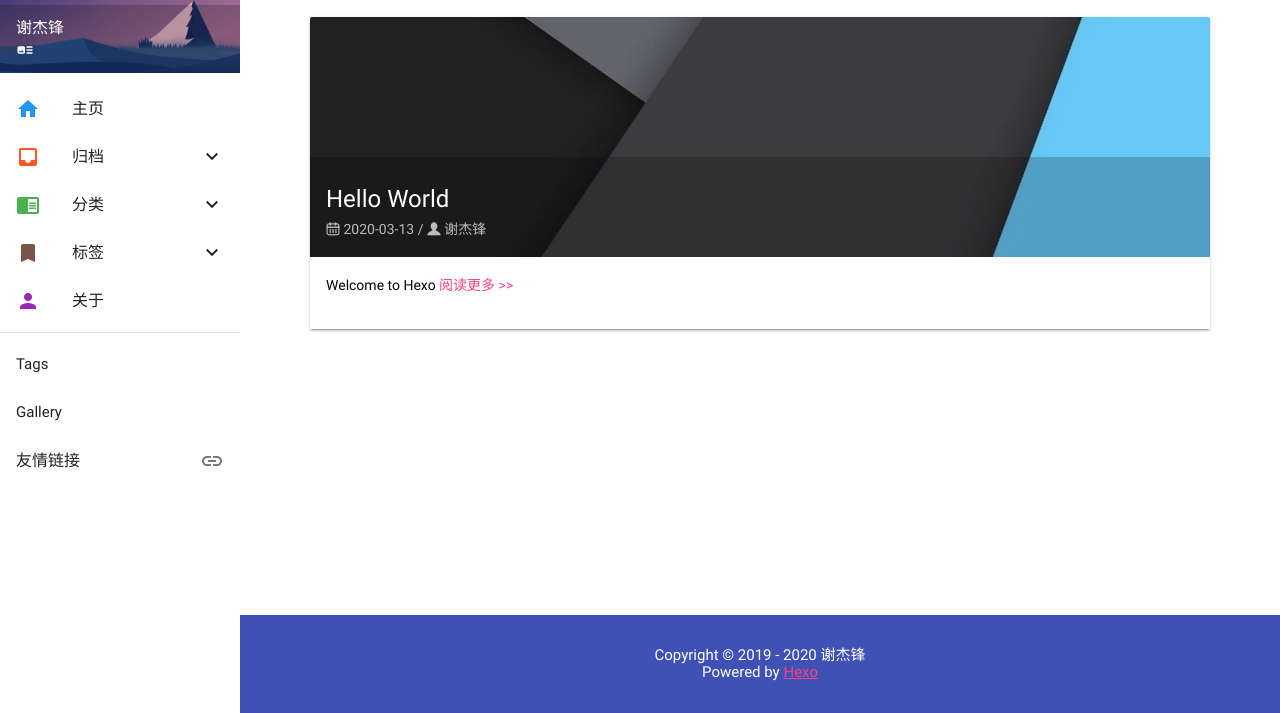
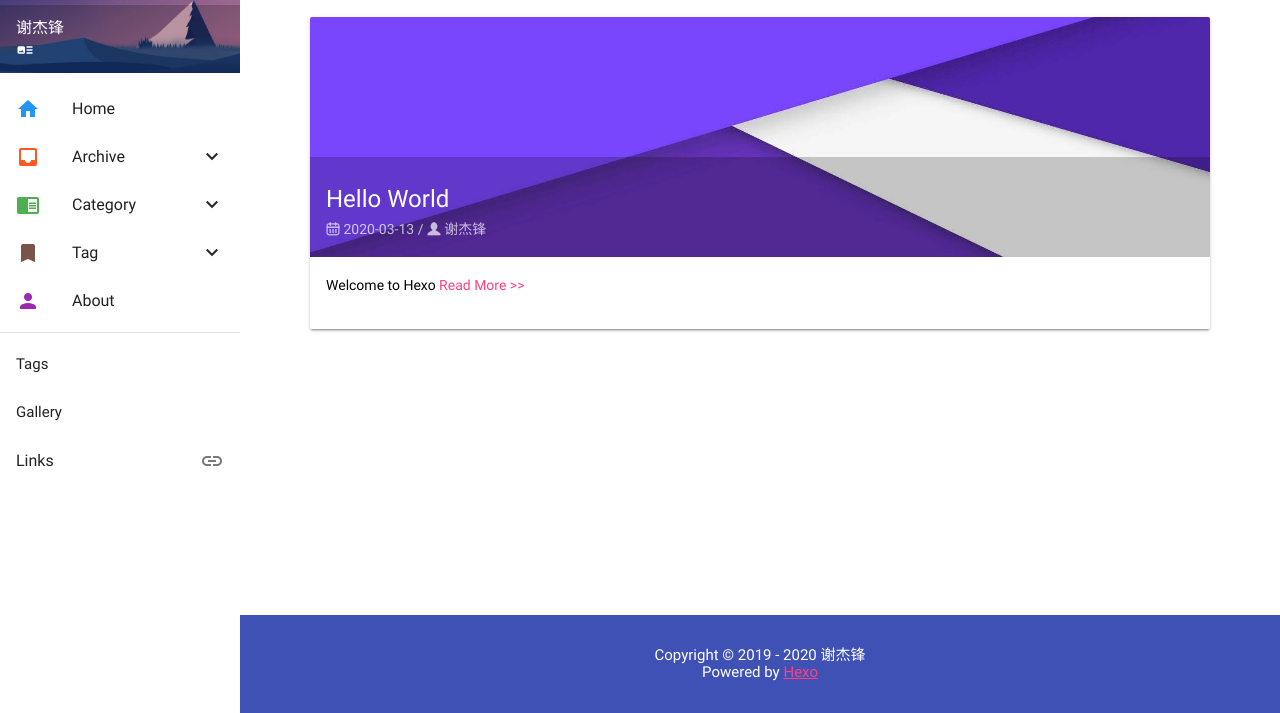
Before and after one commit to vitem98/vitem98.github.io, a plain HTML site: page archives/index.html in a window 1280 px wide. Shown: the part 87-800 px from the top of the page. Drawn offline with Linux system fonts and the light colour scheme; no server answers; files whose address does not match are found by name.

Commit message:
Site updated: 2020-03-14 00:19:19

```diff
--- a/archives/index.html
+++ b/archives/index.html
@@ -8,7 +8,7 @@
   <meta name="renderer" content="webkit">
 
 
-  <title>归档 | 谢杰锋的博客</title>
+  <title>Archive | 谢杰锋的博客</title>
 
   <link rel="shortcut icon" href="/images/favicon.png">
   <link rel="alternate" href="/atom.xml" title="谢杰锋的博客">
@@ -60,7 +60,7 @@
     <a href="javascript:;" class="mdui-btn mdui-btn-icon" mdui-drawer="{target: '#sidebar', swipe: true}"><i class="mdui-icon material-icons">menu</i></a>
     <a href="/" class="mdui-typo-headline">谢杰锋的博客</a>
     <div class="mdui-toolbar-spacer"></div>
-    <a href="javascript:;" class="mdui-btn mdui-btn-icon" mdui-dialog="{target: '#search'}" mdui-tooltip="{content: '搜索'}"><i class="mdui-icon material-icons">search</i></a>
+    <a href="javascript:;" class="mdui-btn mdui-btn-icon" mdui-dialog="{target: '#search'}" mdui-tooltip="{content: 'Search'}"><i class="mdui-icon material-icons">search</i></a>
     <a href="/atom.xml" class="mdui-btn mdui-btn-icon" mdui-tooltip="{content: 'RSS'}"><i class="mdui-icon material-icons">rss_feed</i></a>
   </div>
 </header>
@@ -88,12 +88,12 @@
   <div class="mdui-list" mdui-collapse="{accordion: true}">
     <a href="/" class="mdui-list-item mdui-ripple">
       <i class="mdui-list-item-icon mdui-icon material-icons mdui-text-color-blue">home</i>
-      <div class="mdui-list-item-content">主页</div>
+      <div class="mdui-list-item-content">Home</div>
     </a>
     <div class="mdui-collapse-item">
       <div class="mdui-collapse-item-header mdui-list-item mdui-ripple">
         <i class="mdui-list-item-icon mdui-icon material-icons mdui-text-color-deep-orange">inbox</i>
-        <div class="mdui-list-item-content">归档</div>
+        <div class="mdui-list-item-content">Archive</div>
         <i class="mdui-collapse-item-arrow mdui-icon material-icons">keyboard_arrow_down</i>
       </div>
       <div class="mdui-collapse-item-body mdui-list mdui-list-dense">
@@ -105,34 +105,34 @@
     <div class="mdui-collapse-item">
       <div class="mdui-collapse-item-header mdui-list-item mdui-ripple">
         <i class="mdui-list-item-icon mdui-icon material-icons mdui-text-color-green">chrome_reader_mode</i>
-        <div class="mdui-list-item-content">分类</div>
+        <div class="mdui-list-item-content">Category</div>
         <i class="mdui-collapse-item-arrow mdui-icon material-icons">keyboard_arrow_down</i>
       </div>
       <div class="mdui-collapse-item-body mdui-list mdui-list-dense">
 
 
 
-          <a href="javascript:;" class="mdui-list-item mdui-ripple mdui-p-l-2 mdui-text-color-theme" style="justify-content: center;">分类为空</a>
+          <a href="javascript:;" class="mdui-list-item mdui-ripple mdui-p-l-2 mdui-text-color-theme" style="justify-content: center;">No Categories</a>
 
       </div>
     </div>
     <div class="mdui-collapse-item">
       <div class="mdui-collapse-item-header mdui-list-item mdui-ripple">
         <i class="mdui-list-item-icon mdui-icon material-icons mdui-text-color-brown">bookmark</i>
-        <div class="mdui-list-item-content">标签</div>
+        <div class="mdui-list-item-content">Tag</div>
         <i class="mdui-collapse-item-arrow mdui-icon material-icons">keyboard_arrow_down</i>
       </div>
       <div class="mdui-collapse-item-body mdui-list mdui-list-dense">
 
 
 
-          <a href="javascript:;" class="mdui-list-item mdui-ripple mdui-p-l-2 mdui-text-color-theme" style="justify-content: center;">标签为空</a>
+          <a href="javascript:;" class="mdui-list-item mdui-ripple mdui-p-l-2 mdui-text-color-theme" style="justify-content: center;">No Tags</a>
 
       </div>
     </div>
     <a href="/about" class="mdui-list-item mdui-ripple">
       <i class="mdui-list-item-icon mdui-icon material-icons mdui-text-color-purple">person</i>
-      <div class="mdui-list-item-content">关于</div>
+      <div class="mdui-list-item-content">About</div>
     </a>
   </div>
 
@@ -146,7 +146,7 @@
 
     <div class="mdui-collapse-item">
       <div class="mdui-collapse-item-header mdui-list-item mdui-ripple">
-        <div class="mdui-list-item-content">友情链接</div>
+        <div class="mdui-list-item-content">Links</div>
         <i class="mdui-list-item-icon mdui-icon material-icons">link</i>
       </div>
       <div class="mdui-collapse-item-body mdui-list mdui-list-dense">
@@ -163,7 +163,7 @@
   <article class="mdui-card mdui-m-b-5 mdui-hoverable">
     <a href="/2020/03/13/hello-world/">
       <header class="mdui-card-media mdui-ripple">
-        <img src="/images/random/material-13.png" style="max-height: 240px;">
+        <img src="/images/random/material-3.png" style="max-height: 240px;">
         <div class="mdui-card-media-covered">
           <div class="mdui-card-primary">
             <div class="mdui-card-primary-title">Hello World</div>
@@ -176,7 +176,7 @@
 
         Welcome to Hexo
 
-      <a href="/2020/03/13/hello-world/">阅读更多 >></a>
+      <a href="/2020/03/13/hello-world/">Read More >></a>
     </div>
     <footer class="mdui-card-actions">
 
```
Also changed, not shown: archives/2020/03/index.html (+12 -12 lines), archives/2020/index.html (+12 -12 lines), index.html (+10 -10 lines).
